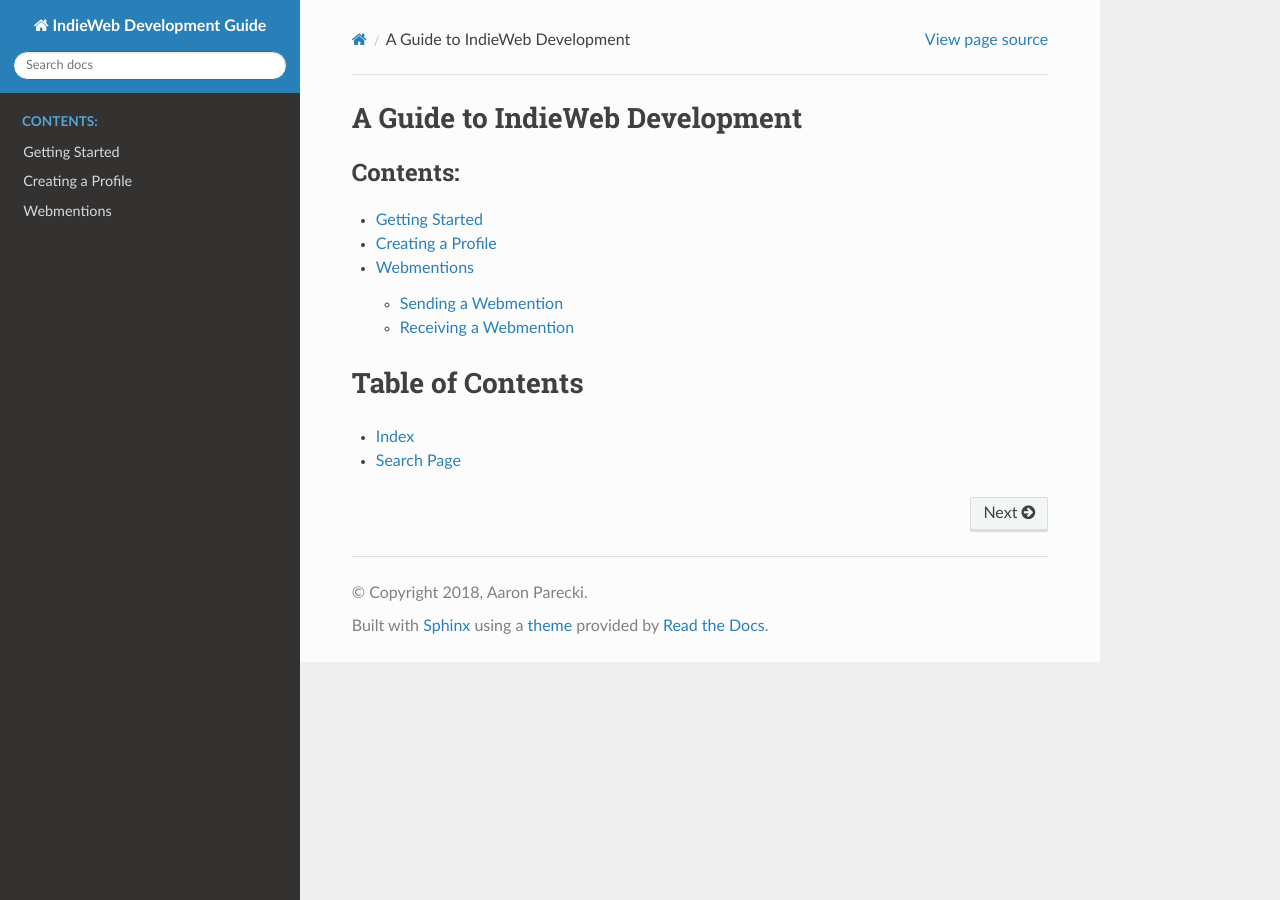
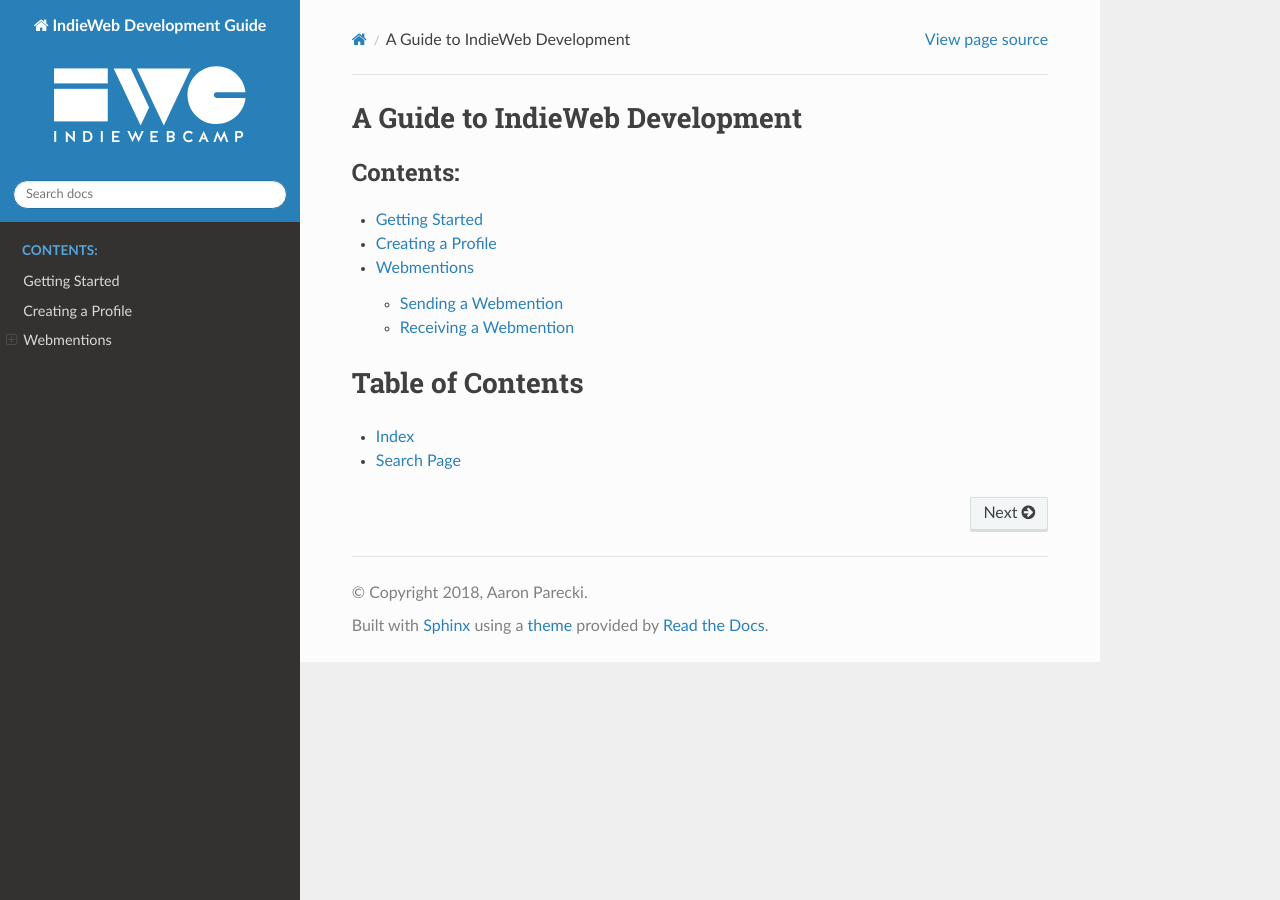
Before and after one commit to aaronpk/IndieWeb-Development, a Sphinx documentation site: the page built from docs/index.rst, in a window 1280 px wide. Built offline with Sphinx 7.4.7 and the Read the Docs theme 2.0.0, drawn with Linux system fonts in a browser that asks for light colours.

Commit message:
add logo

```diff
--- a/docs/conf.py
+++ b/docs/conf.py
@@ -81,7 +81,10 @@ html_theme = 'sphinx_rtd_theme'
 # further.  For a list of options available for each theme, see the
 # documentation.
 #
-# html_theme_options = {}
+html_theme_options = {
+    #'logo_only': True,
+    'collapse_navigation': False,
+}
 
 # Add any paths that contain custom static files (such as style sheets) here,
 # relative to this directory. They are copied after the builtin static files,
@@ -103,6 +106,9 @@ html_static_path = ['_static']
 
 # Output file base name for HTML help builder.
 htmlhelp_basename = 'IndieWebDevelopmentGuidedoc'
+
+
+html_logo = 'img/indiewebcamp.svg'
 
 
 # -- Options for LaTeX output ------------------------------------------------
```
Also changed, not shown: docs/img/indiewebcamp.svg (added).
